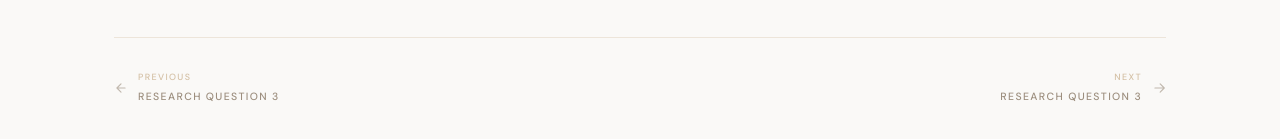
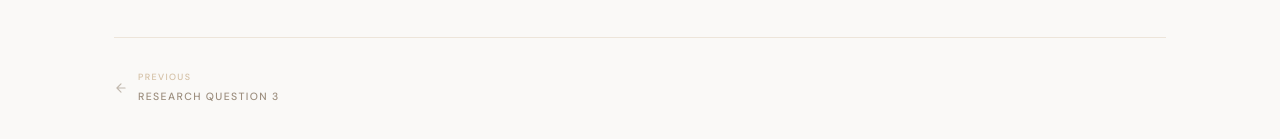
Before and after one commit to hannahkendall04/beyondtheboard, a Next.js app: page /conclusion in a window 1280 px wide. Shown: the part 487-626 px from the top of the page. Built offline with nearby package versions, Linux system fonts and the light colour scheme.

Commit message:
fix lower nav

```diff
--- a/components/NarrativeNav.tsx
+++ b/components/NarrativeNav.tsx
@@ -9,10 +9,10 @@ interface NarrativeNavProps {
 }
 
 const NarrativeNav: React.FC<NarrativeNavProps> = ({
-  prevHref = "/narrative_1",
-  prevLabel = "Research Question 1",
-  nextHref = "/narrative_3",
-  nextLabel = "Research Question 3",
+  prevHref,
+  prevLabel,
+  nextHref,
+  nextLabel,
 }) => {
   return (
     <>
```
